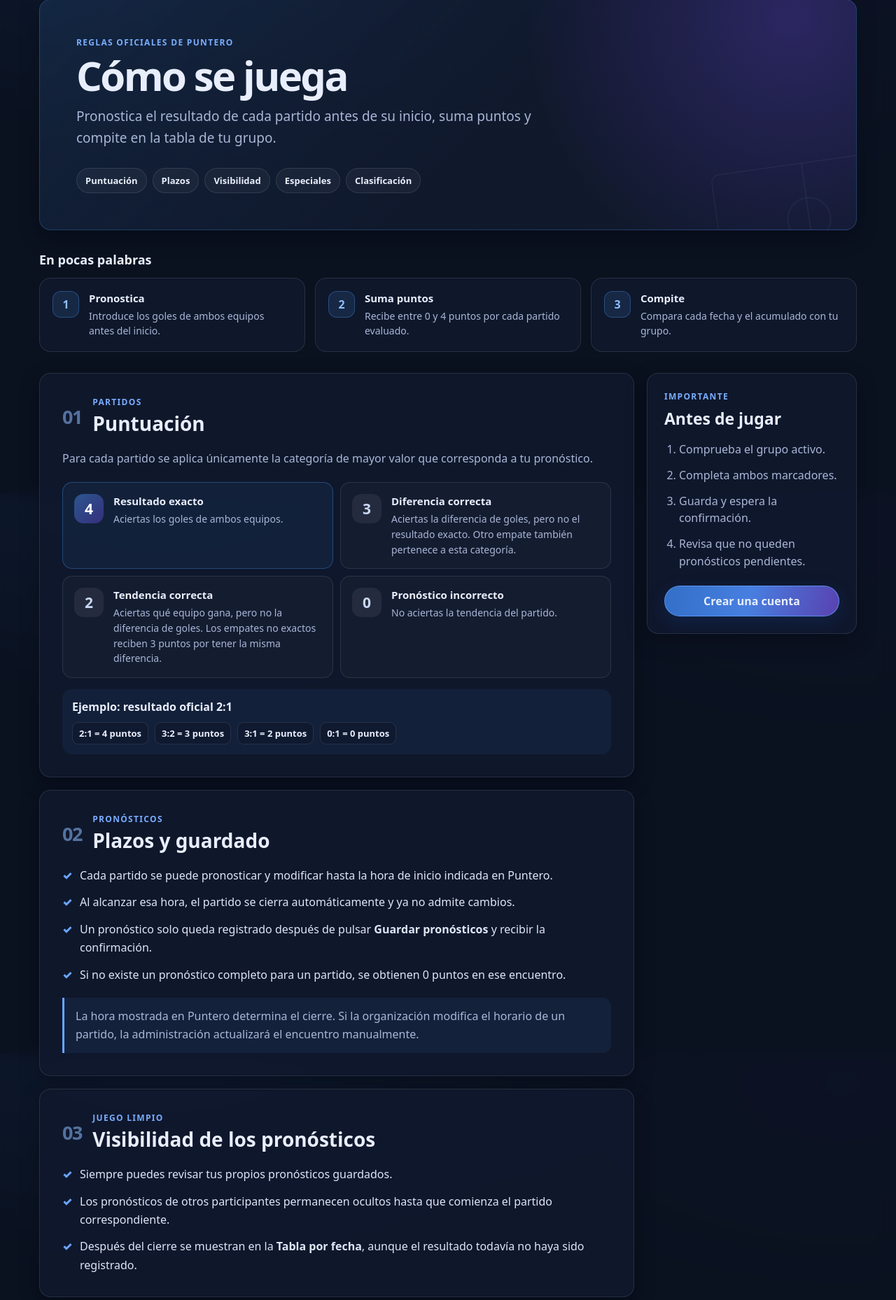
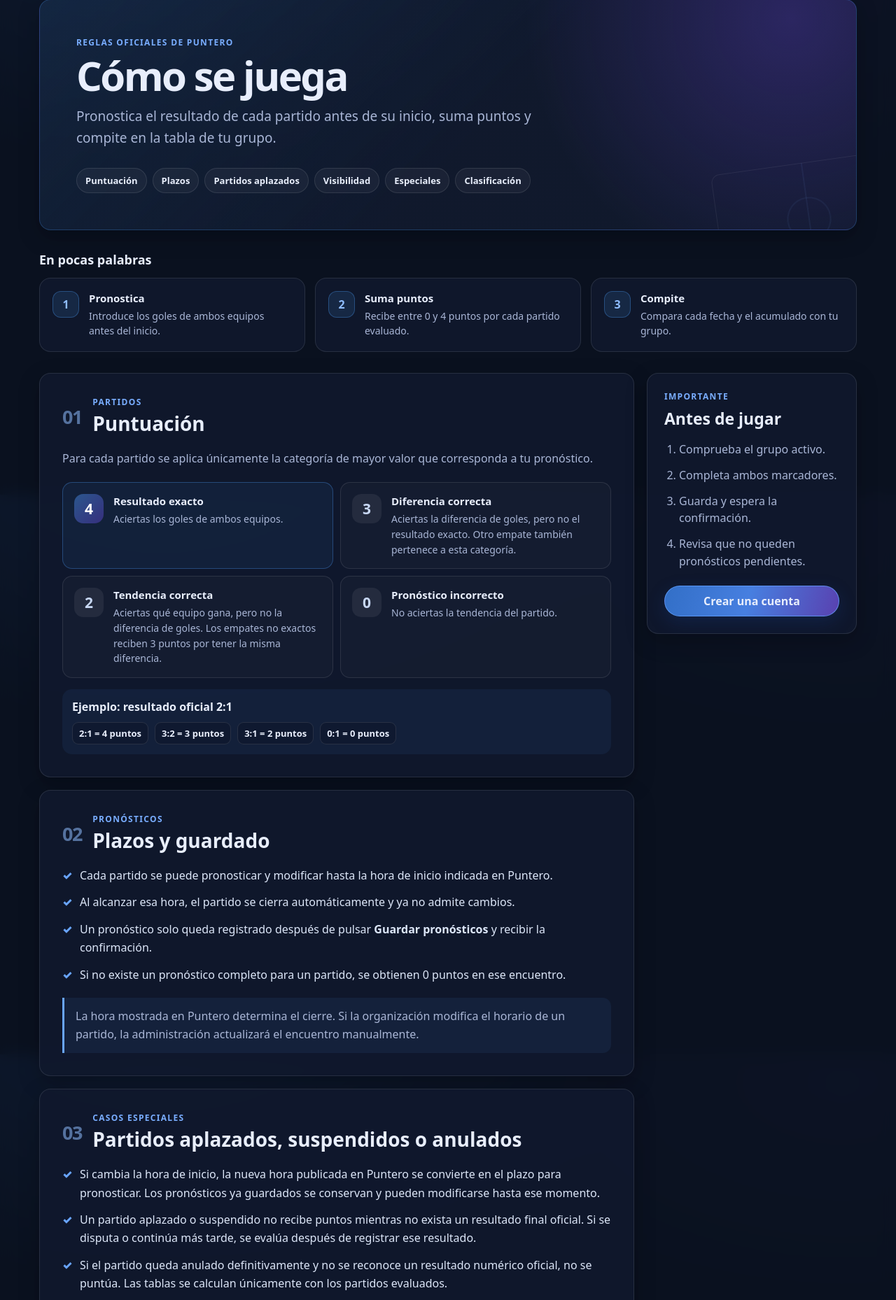
Before and after one commit to BobAndrews1003/tippspiel, a Django app: template templates/tipping/rules.html in a window 1280 px wide. Shown: the part 93-1951 px from the top of the page at 70% size. Run offline with Django 5.2, Linux system fonts and the light colour scheme; the template is opened without the code that fills it, so the values that code supplies are empty; parts of the project's set-up code (start-up, migrations or seed data) failed here and were passed over.

Commit message:
docs: define postponed match handling

```diff
--- a/templates/tipping/rules.html
+++ b/templates/tipping/rules.html
@@ -22,6 +22,7 @@
       <nav class="rules-anchor-nav" aria-label="Contenido de las reglas">
         <a href="#puntuacion">Puntuación</a>
         <a href="#plazos">Plazos</a>
+        <a href="#incidencias">Partidos aplazados</a>
         <a href="#visibilidad">Visibilidad</a>
         <a href="#especiales">Especiales</a>
         <a href="#clasificacion">Clasificación</a>
@@ -160,9 +161,48 @@
           </aside>
         </section>
 
+        <section class="card rules-section" id="incidencias">
+          <div class="rules-section-heading">
+            <span class="rules-section-index" aria-hidden="true">03</span>
+            <div>
+              <div class="rules-eyebrow">Casos especiales</div>
+              <h2>Partidos aplazados, suspendidos o anulados</h2>
+            </div>
+          </div>
+
+          <ul class="rules-list">
+            <li>
+              Si cambia la hora de inicio, la nueva hora publicada en Puntero
+              se convierte en el plazo para pronosticar. Los pronósticos ya
+              guardados se conservan y pueden modificarse hasta ese momento.
+            </li>
+            <li>
+              Un partido aplazado o suspendido no recibe puntos mientras no
+              exista un resultado final oficial. Si se disputa o continúa más
+              tarde, se evalúa después de registrar ese resultado.
+            </li>
+            <li>
+              Si el partido queda anulado definitivamente y no se reconoce un
+              resultado numérico oficial, no se puntúa. Las tablas se calculan
+              únicamente con los partidos evaluados.
+            </li>
+            <li>
+              Si la organización de la competición publica posteriormente un
+              marcador oficial o corrige el existente, la administración lo
+              registra y Puntero recalcula los puntos y las tablas afectadas.
+            </li>
+          </ul>
+
+          <aside class="rules-notice">
+            Para el cierre siempre prevalece la hora que figure en Puntero.
+            Para la puntuación solo se utiliza un marcador final numérico
+            reconocido por la organización de la competición.
+          </aside>
+        </section>
+
         <section class="card rules-section" id="visibilidad">
           <div class="rules-section-heading">
-            <span class="rules-section-index" aria-hidden="true">03</span>
+            <span class="rules-section-index" aria-hidden="true">04</span>
             <div>
               <div class="rules-eyebrow">Juego limpio</div>
               <h2>Visibilidad de los pronósticos</h2>
@@ -185,7 +225,7 @@
 
         <section class="card rules-section" id="especiales">
           <div class="rules-section-heading">
-            <span class="rules-section-index" aria-hidden="true">04</span>
+            <span class="rules-section-index" aria-hidden="true">05</span>
             <div>
               <div class="rules-eyebrow">Bonus</div>
               <h2>Pronósticos especiales</h2>
@@ -216,7 +256,7 @@
 
         <section class="card rules-section" id="clasificacion">
           <div class="rules-section-heading">
-            <span class="rules-section-index" aria-hidden="true">05</span>
+            <span class="rules-section-index" aria-hidden="true">06</span>
             <div>
               <div class="rules-eyebrow">Tablas</div>
               <h2>Resultados y clasificación</h2>
```
Also changed, not shown: templates/tipping/help.html (+8 -4 lines), tipping/tests/test_public_pages.py (+4 -0 lines), tipping/tests/test_rules_page.py (+10 -0 lines).
